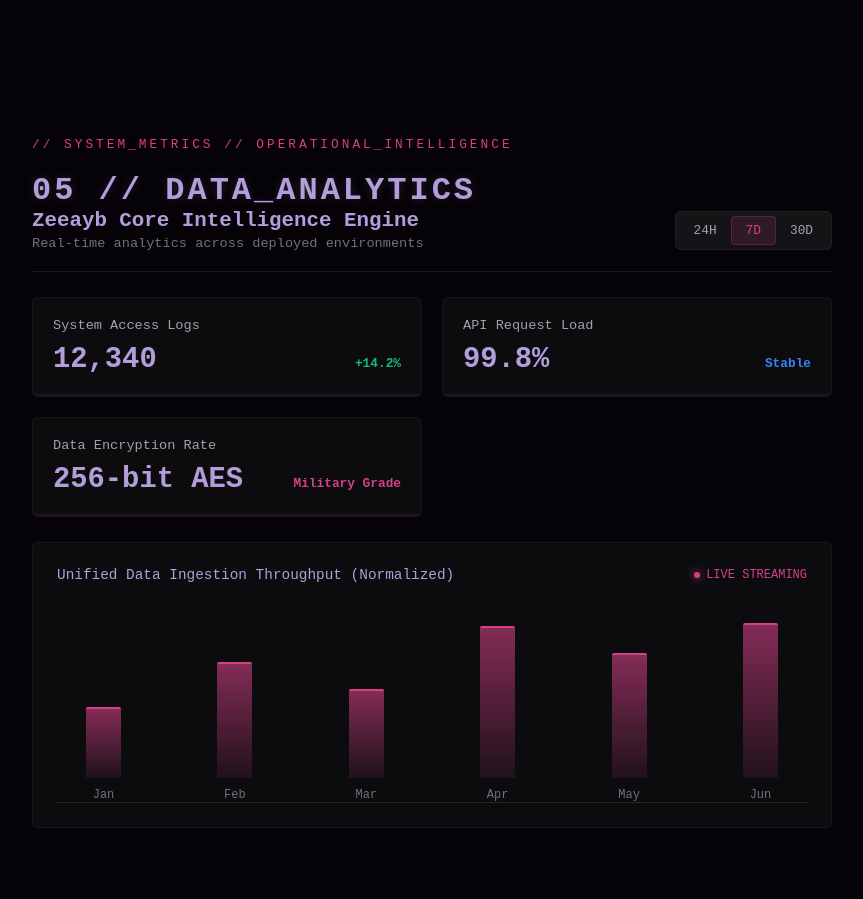
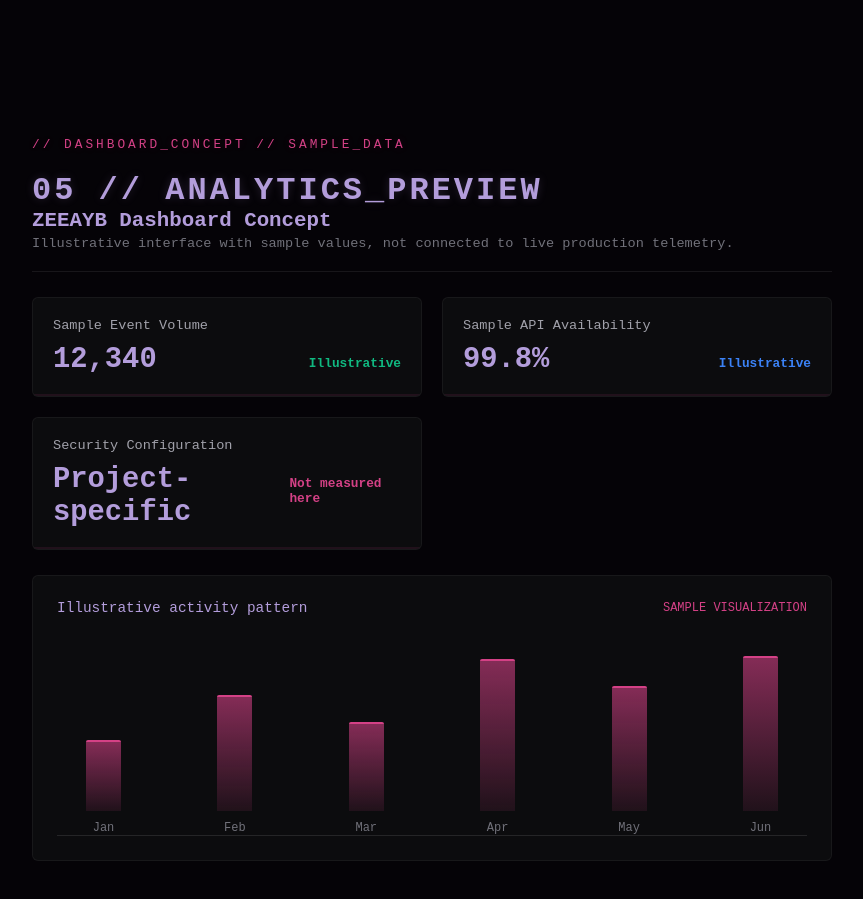
Before and after one commit to zubaidah-shuayb/Zeeportfolio, a React (Vite) app: page / in a window 1280 px wide. Shown: the part 4220-5119 px from the top of the page, without its empty margins (348-1211 px from the left). Built offline with nearby package versions, Linux system fonts and the light colour scheme.

Commit message:
fix: identify analytics dashboard values as illustrative sample data

```diff
--- a/src/components/Sections/Analytics.jsx
+++ b/src/components/Sections/Analytics.jsx
@@ -1,43 +1,27 @@
-import React, { useState } from 'react';
+import React from 'react';
 
 export default function Analytics() {
-  // Simple state to simulate data filtering options a real human would code
-  const [timeframe, setTimeframe] = useState('7D');
-
   const metrics = [
-    { label: 'System Access Logs', value: '12,340', change: '+14.2%', trend: 'up' },
-    { label: 'API Request Load', value: '99.8%', change: 'Stable', trend: 'neutral' },
-    { label: 'Data Encryption Rate', value: '256-bit AES', change: 'Military Grade', trend: 'secure' }
+    { label: 'Sample Event Volume', value: '12,340', change: 'Illustrative', trend: 'up' },
+    { label: 'Sample API Availability', value: '99.8%', change: 'Illustrative', trend: 'neutral' },
+    { label: 'Security Configuration', value: 'Project-specific', change: 'Not measured here', trend: 'secure' }
   ];
 
   return (
     <div className="section-content analytics-dashboard-view">
-      <div className="terminal-tag">// SYSTEM_METRICS // OPERATIONAL_INTELLIGENCE</div>
-      <h2>05 // DATA_ANALYTICS</h2>
+      <div className="terminal-tag">// DASHBOARD_CONCEPT // SAMPLE_DATA</div>
+      <h2>05 // ANALYTICS_PREVIEW</h2>
 
-      {/* Control Bar */}
       <div className="dashboard-controls">
         <div className="db-title-group">
-          <h3>Zeeayb Core Intelligence Engine</h3>
-          <p>Real-time analytics across deployed environments</p>
-        </div>
-        <div className="timeframe-buttons">
-          {['24H', '7D', '30D'].map((time) => (
-            <button
-              key={time}
-              className={`tf-btn ${timeframe === time ? 'active' : ''}`}
-              onClick={() => setTimeframe(time)}
-            >
-              {time}
-            </button>
-          ))}
+          <h3>ZEEAYB Dashboard Concept</h3>
+          <p>Illustrative interface with sample values, not connected to live production telemetry.</p>
         </div>
       </div>
 
-      {/* Metrics Cards Grid */}
       <div className="analytics-cards-grid">
-        {metrics.map((metric, i) => (
-          <div key={i} className="analytics-stat-card">
+        {metrics.map((metric) => (
+          <div key={metric.label} className="analytics-stat-card">
             <span className="stat-label">{metric.label}</span>
             <div className="stat-main">
               <span className="stat-value">{metric.value}</span>
@@ -48,14 +32,12 @@ export default function Analytics() {
         ))}
       </div>
 
-      {/* Mock Visual Graph Area */}
       <div className="analytics-graph-container">
         <div className="graph-header">
-          <span>Unified Data Ingestion Throughput (Normalized)</span>
-          <span className="live-pulse"><span className="pulse-dot"></span> LIVE STREAMING</span>
+          <span>Illustrative activity pattern</span>
+          <span className="live-pulse">SAMPLE VISUALIZATION</span>
         </div>
-        <div className="mock-graph-body">
-          {/* Simulated human-coded CSS data bar graph rows */}
+        <div className="mock-graph-body" aria-label="Illustrative monthly activity bars">
           <div className="bar-wrapper"><div className="bar" style={{ height: '40%' }}></div><span>Jan</span></div>
           <div className="bar-wrapper"><div className="bar" style={{ height: '65%' }}></div><span>Feb</span></div>
           <div className="bar-wrapper"><div className="bar" style={{ height: '50%' }}></div><span>Mar</span></div>
```
